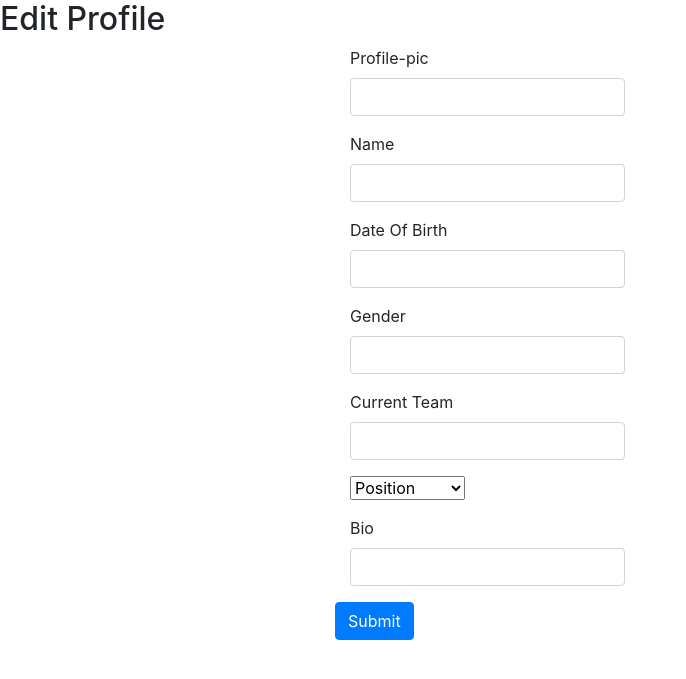
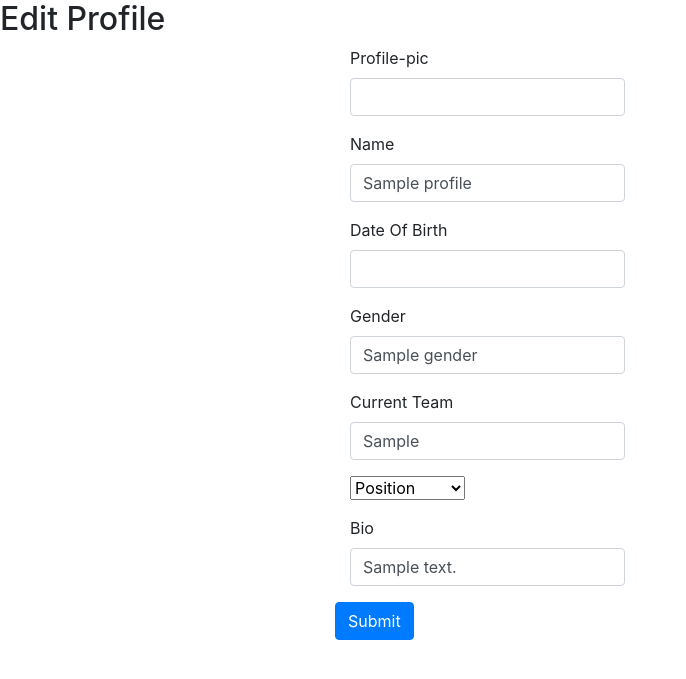
Before and after one commit to Code-Institute-Submissions/robertc181-player-link-, a Flask app: page /edit-profile in a window 1280 px wide. Shown: the top 679 px of the page, without its empty margins (0-686 px from the left). Run offline with Flask 2, Linux system fonts and the light colour scheme; the visitor is signed in with stand-in values (Sample User, id 1); a database or web service that is not in the repository returns one stand-in record (values such as "Sample title"); some libraries are stand-ins or nearby versions.

Commit message:
Modify edit-profile & profile templates

```diff
--- a/templates/edit-profile.html
+++ b/templates/edit-profile.html
@@ -1,31 +1,31 @@
 {% extends "base.html" %}
 {% block content %}
 <h2>Edit Profile</h2>
-    <form class="col-md-6 offset-md-3" method="POST" action="{{ url_for('edit_profile')}}">
+    <form class="col-md-6 offset-md-3" method="POST" action="{{ url_for('update_profile')}}">
         <!-- profile pic -->
         <div class="mb-3 col-md-6">
             <label for="username" class="form-label">Profile-pic</label>
-            <input type="text" id="username" name="username" class="form-control" minlength="3" maxlength="15">
+            <input type="text" id="username" name="username" value="{{ profile.username }}" class="form-control" minlength="3" maxlength="15">
         </div>
         <!-- name -->
         <div class="mb-3 col-md-6">
             <label for="name" class="form-label">Name</label>
-            <input type="text" id="name" name="name" class="form-control" minlength="3" maxlength="15" pattern="^[a-zA-Z0-9]{3,15}$" >
+            <input type="text" id="name" name="name" value="{{ profile.name }}" class="form-control" minlength="3" maxlength="15" pattern="^[a-zA-Z0-9]{3,15}$" >
         </div>
         <!-- date of birth -->
         <div class="mb-3 col-md-6">
             <label for="DOB" class="form-label">Date Of Birth</label>
-            <input type="text" id="DOB" name="DOB" class="form-control" minlength="3" maxlength="25" pattern="^[a-zA-Z0-9]{3,25}$" >
+            <input type="text" id="DOB" name="DOB" value="{{ profile.dob }}" class="form-control" minlength="3" maxlength="25" pattern="^[a-zA-Z0-9]{3,25}$" >
         </div>
         <!-- gender -->
         <div class="mb-3 col-md-6">
             <label for="gender" class="form-label">Gender</label>
-            <input type="text" id="gender" name="gender" class="form-control" minlength="3" maxlength="25" pattern="^[a-zA-Z0-9]{3,25}$">
+            <input type="text" id="gender" name="gender" value="{{ profile.gender }}" class="form-control" minlength="3" maxlength="25" pattern="^[a-zA-Z0-9]{3,25}$">
         </div>
         <!-- current team -->
         <div class="mb-3 col-md-6">
             <label for="current_team" class="form-label">Current Team</label>
-            <input type="text" id="current_team" name="current_team"  minlength="5" maxlength="15" pattern="^[a-zA-Z0-9]{5,15}$" class="form-control">
+            <input type="text" id="current_team" name="current_team" value="{{ profile.current_team }}"  minlength="5" maxlength="15" pattern="^[a-zA-Z0-9]{5,15}$" class="form-control">
         </div>
         <!-- position -->
         <div class="mb-3 col-md-6">
@@ -40,7 +40,7 @@
         <!-- bio -->
         <div class="mb-3 col-md-6">
             <label for="bio" class="form-label">Bio</label>
-            <input type="textarea" id="bio" name="bio" class="form-control" minlength="5" maxlength="425" pattern="^[a-zA-Z0-9]{5,425}$" >
+            <input type="textarea" id="bio" name="bio" value="{{ profile.bio }}" class="form-control" minlength="5" maxlength="425" pattern="^[a-zA-Z0-9]{5,425}$" >
         </div>
         <button type="submit" class="btn btn-primary">Submit</button>
     </form>
--- a/templates/profile.html
+++ b/templates/profile.html
@@ -1,6 +1,6 @@
 {% extends "base.html" %}
 {% block content %}
-<h2>new Profilexxxx</h2>
+<h2>new Profile</h2>
 <button><a href="{{ url_for('edit_profile') }}">edit Profile</a></button>
 
 
```
